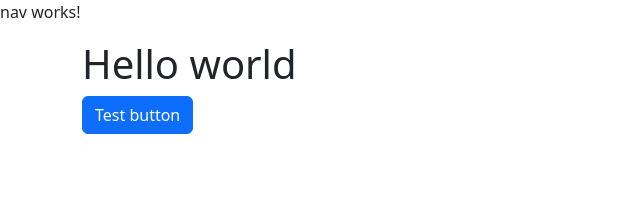
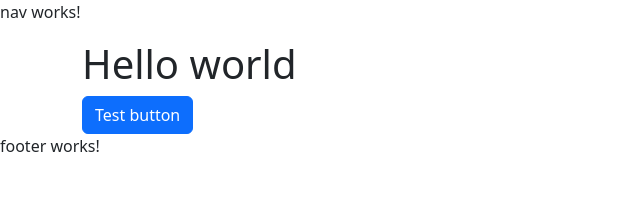
Before and after one commit to therealcoolpup/angwoo, an Angular app in the folder angwoo/: page / in a window 1280 px wide. Shown: the top 224 px of the page, without its empty margins (0-640 px from the left). Built offline with nearby package versions, Linux system fonts and the light colour scheme.

Commit message:
Created base footer

```diff
--- a/angwoo/src/app/app.component.html
+++ b/angwoo/src/app/app.component.html
@@ -3,3 +3,4 @@
   <h1>Hello world</h1>
   <button class="btn btn-primary">Test button</button>
 </div>
+<app-footer></app-footer>
--- a/angwoo/src/app/app.module.ts
+++ b/angwoo/src/app/app.module.ts
@@ -4,11 +4,13 @@
 import { AppRoutingModule } from './app-routing.module';
 import { AppComponent } from './app.component';
 import { NavComponent } from './components/nav/nav.component';
+import { FooterComponent } from './components/footer/footer.component';
 
 @NgModule({
   declarations: [
     AppComponent,
-    NavComponent
+    NavComponent,
+    FooterComponent
   ],
   imports: [
     BrowserModule,
--- /dev/null
+++ b/angwoo/src/app/components/footer/footer.component.html
@@ -0,0 +1 @@
+<p>footer works!</p>
--- /dev/null
+++ b/angwoo/src/app/components/footer/footer.component.ts
@@ -0,0 +1,15 @@
+import { Component, OnInit } from '@angular/core';
+
+@Component({
+  selector: 'app-footer',
+  templateUrl: './footer.component.html',
+  styleUrls: ['./footer.component.scss']
+})
+export class FooterComponent implements OnInit {
+
+  constructor() { }
+
+  ngOnInit(): void {
+  }
+
+}
```
Also changed, not shown: angwoo/src/app/components/footer/footer.component.scss (added), 1 other file (tests, documents, lock files or other folders).
